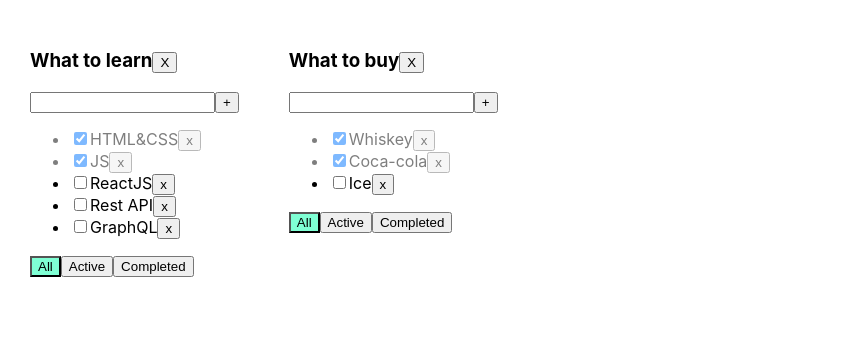
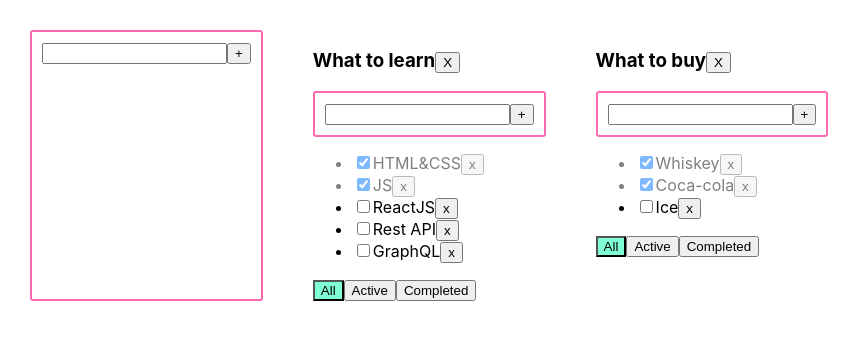
Before and after one commit to LetsGoMaan/toDoList, a React (Create React App) app: page / in a window 1280 px wide. Shown: the top 340 px of the page, without its empty margins (0-861 px from the left). Built offline with nearby package versions, Linux system fonts and the light colour scheme.

Commit message:
editableSpan on title and tasks names

```diff
--- /dev/null
+++ b/src/AddItemForm.tsx
@@ -0,0 +1,47 @@
+import React, {ChangeEvent, FC, KeyboardEvent, useState} from 'react';
+import classes from "./TodoList.module.css";
+
+
+type AddItemFormPropsType = {
+    addItem: (title: string) => void
+}
+
+const AddItemForm: FC<AddItemFormPropsType> = (props) => {
+    const [title, setTitle] = useState("")
+    const [error, setError] = useState<string | null>(null)
+
+    const onChangeHandler = (e: ChangeEvent<HTMLInputElement>) => {
+        setTitle(e.currentTarget.value)
+        setError(null)
+    }
+
+    const onKeyPressHandler = (e: KeyboardEvent<HTMLInputElement>) => {
+        if (e.charCode === 13) {
+            addItem();
+        }
+    }
+
+    const addItem = () => {
+        if (title.trim() !== '') {
+            props.addItem(title.trim());
+            setTitle("");
+        } else {
+            setError("Title is required")
+        }
+
+    }
+
+    return (
+        <div className={classes.addItemForm}>
+            <input
+                className={error ? classes.error : ''}
+                value={title}
+                onChange={onChangeHandler}
+                onKeyPress={onKeyPressHandler}
+            />
+            <button onClick={addItem}>+</button>
+        </div>
+    );
+};
+
+export default AddItemForm;
--- a/src/App.tsx
+++ b/src/App.tsx
@@ -2,6 +2,7 @@ import React, {useState} from 'react';
 import './App.css';
 import {TaskType, Todolist} from './Todolist';
 import {v1} from 'uuid';
+import AddItemForm from "./AddItemForm";
 
 export type FilterValuesType = "all" | "active" | "completed";
 
@@ -46,9 +47,25 @@ function App() {
         setTodoLists(updatedTodoLists)
     }
 
+    function changeTodoListTitle(title: string, todoListId: string) {
+        const updatedTodoLists = todoLists.map(el => el.id === todoListId ? {...el, title: title} : el)
+        setTodoLists(updatedTodoLists)
+    }
+
     const removeTodoList = (todoListId: string) => {
         const updatedTodoLists = todoLists.filter(el => el.id !== todoListId)
         setTodoLists(updatedTodoLists)
+    }
+
+    const addTodoList = (title: string) => {
+        const newTodoListId = v1()
+        const newTodo: TodoListType = {
+            id: newTodoListId,
+            title: title,
+            filter: 'all'
+        }
+        setTodoLists([...todoLists, newTodo])
+        setTasks({...tasks, [newTodoListId]: []})
     }
 
     function removeTask(id: string, todoListId: string) {
@@ -90,8 +107,8 @@ function App() {
         // setTasks(tasks.map(el => el.id === taskID
         //     ? {...el, isDone: eventStatus} : el))
     }
-    const getFilteredTasksForRender =
-        (tasks: Array<TaskType>, filter: FilterValuesType): Array<TaskType> => {
+
+    const getFilteredTasksForRender = (tasks: Array<TaskType>, filter: FilterValuesType): Array<TaskType> => {
         switch (filter) {
             case "active":
                 return tasks.filter(task => !task.isDone)
@@ -100,6 +117,19 @@ function App() {
             default:
                 return tasks
         }
+    }
+
+    const changeTaskTitle = (taskID: string, title: string, todoListId: string) => {
+        setTasks({
+            ...tasks,
+            [todoListId]: tasks[todoListId].map(el => el.id === taskID ? {...el, title: title} : el)
+        })
+        const taskForUpdate = tasks[todoListId]
+        const updatedTasks = taskForUpdate.map(el => el.id === taskID ? {...el, title: title} : el)
+        const copyTasks = {...tasks}
+        copyTasks[todoListId] = updatedTasks
+
+        setTasks(copyTasks)
     }
 
     const todoListComponents = todoLists.length
@@ -116,6 +146,8 @@ function App() {
                     addTask={addTask}
                     changeTaskStatus={changeTaskStatus}
                     removeTodoList={removeTodoList}
+                    changeTaskTitle={changeTaskTitle}
+                    changeTodoListTitle={changeTodoListTitle}
                 />
             );
         })
@@ -123,6 +155,7 @@ function App() {
 
     return (
         <div className="App">
+            <AddItemForm addItem={addTodoList}/>
             {todoListComponents}
         </div>
     )
--- /dev/null
+++ b/src/EditableSpan.tsx
@@ -0,0 +1,35 @@
+import React, {ChangeEvent, FC, useState} from 'react';
+
+type EditableSpanPropsType = {
+    title: string
+    changeTitle: (title: string) => void
+}
+
+const EditableSpan: FC<EditableSpanPropsType> = (props) => {
+    const [editMode, setEditMode] = useState<boolean>(false)
+    const [title, setTitle] = useState<string>(props.title)
+    const onEditMode = () => {
+        setEditMode(true)
+    }
+    const offEditMode = () => {
+        props.changeTitle(title)
+        setEditMode(false)
+
+    }
+    const onChangeHandler = (e: ChangeEvent<HTMLInputElement>) => {
+        setTitle(e.currentTarget.value)
+
+    }
+
+    return (
+        editMode
+            ? <input
+                value={title}
+                autoFocus
+                onBlur={offEditMode}
+                onChange={onChangeHandler}/>
+            : <span onDoubleClick={onEditMode}>{props.title}</span>
+    );
+};
+
+export default EditableSpan;
--- a/src/TodoList.module.css
+++ b/src/TodoList.module.css
@@ -13,3 +13,9 @@
 .isDone {
     opacity: 0.5;
 }
+
+.addItemForm {
+    border: 2px solid hotpink;
+    border-radius: 3px;
+    padding: 10px;
+}
--- a/src/Todolist.tsx
+++ b/src/Todolist.tsx
@@ -1,6 +1,8 @@
-import React, {ChangeEvent, KeyboardEvent, useState} from 'react';
+import React from 'react';
 import {FilterValuesType} from './App';
-import styles from './TodoList.module.css'
+import classes from './TodoList.module.css';
+import AddItemForm from "./AddItemForm";
+import EditableSpan from "./EditableSpan";
 
 export type TaskType = {
     id: string
@@ -18,35 +20,12 @@ type PropsType = {
     changeTodoListFilter: (value: FilterValuesType, todoListId: string) => void
     addTask: (title: string, todoListId: string) => void
     changeTaskStatus: (taskId: string, eventStatus: boolean, todoListId: string) => void
-
+    changeTaskTitle: (taskID: string, title: string, todoListId: string) => void
+    changeTodoListTitle: (title: string, todoListId: string) => void
 }
 
+
 export function Todolist(props: PropsType) {
-
-    let [title, setTitle] = useState("")
-    const [error, setError] = useState<string | null>(null)
-
-
-    const addTask = () => {
-        if (title.trim() !== '') {
-            props.addTask(title.trim(), props.todoListId);
-            setTitle("");
-        } else {
-            setError("Title is required")
-        }
-
-    }
-
-    const onChangeHandler = (e: ChangeEvent<HTMLInputElement>) => {
-        setTitle(e.currentTarget.value)
-        setError(null)
-    }
-
-    const onKeyPressHandler = (e: KeyboardEvent<HTMLInputElement>) => {
-        if (e.charCode === 13) {
-            addTask();
-        }
-    }
 
     const removeTodoList = () => {
         props.removeTodoList(props.todoListId)
@@ -60,36 +39,38 @@ export function Todolist(props: PropsType) {
     }
     const onCompletedClickHandler = () => {
         props.changeTodoListFilter("completed", props.todoListId)
-       };
+    };
 
     const changeStatusHandler = (tID: string, eventValue: boolean) => {
         props.changeTaskStatus(tID, eventValue, props.todoListId)
     }
 
+    const addTask = (title: string) => props.addTask(title, props.todoListId)
+
+    const changeTodoListTitle = (title: string) => {
+        props.changeTodoListTitle(title, props.todoListId)
+    }
+
     return <div>
         <h3>
-            {props.title}
+            <EditableSpan title={props.title} changeTitle={changeTodoListTitle}/>
             <button onClick={removeTodoList}>X</button>
         </h3>
-        <div>
-            <input
-                className={error ? styles.error : ''}
-                value={title}
-                onChange={onChangeHandler}
-                onKeyPress={onKeyPressHandler}
-            />
-            <button onClick={addTask}>+</button>
-        </div>
-        {error && <div className={styles.errorMessage}>{error}</div>}
+        <AddItemForm addItem={addTask}/>
+
         <ul>
             {
                 props.tasks.map(t => {
 
-                    const onClickHandler = () => props.removeTask(t.id, props. todoListId)
+                    const onClickHandler = () => props.removeTask(t.id, props.todoListId)
+                    const changeTaskTitle = (title: string) => {
+                        props.changeTaskTitle(t.id, title, props.todoListId)
+                    }
 
-                    return <li key={t.id} className={t.isDone ? styles.isDone : ''}>
-                        <input type="checkbox" checked={t.isDone} onChange={(event)=>changeStatusHandler(t.id, event.currentTarget.checked)}/>
-                        <span>{t.title}</span>
+                    return <li key={t.id} className={t.isDone ? classes.isDone : ''}>
+                        <input type="checkbox" checked={t.isDone}
+                               onChange={(event) => changeStatusHandler(t.id, event.currentTarget.checked)}/>
+                        <EditableSpan title={t.title} changeTitle={changeTaskTitle}/>
                         <button onClick={onClickHandler}>x</button>
                     </li>
                 })
@@ -97,11 +78,14 @@ export function Todolist(props: PropsType) {
         </ul>
         <div>
             <button onClick={onAllClickHandler} className={props.filter === 'all' ?
-                styles.activeFilter : ''}>All</button>
+                classes.activeFilter : ''}>All
+            </button>
             <button onClick={onActiveClickHandler} className={props.filter === 'active' ?
-                styles.activeFilter : ''}>Active</button>
+                classes.activeFilter : ''}>Active
+            </button>
             <button onClick={onCompletedClickHandler} className={props.filter === 'completed' ?
-                styles.activeFilter : ''}>Completed</button>
+                classes.activeFilter : ''}>Completed
+            </button>
         </div>
     </div>
 }
```
Lines whose indentation alone changed are shown as unchanged.
